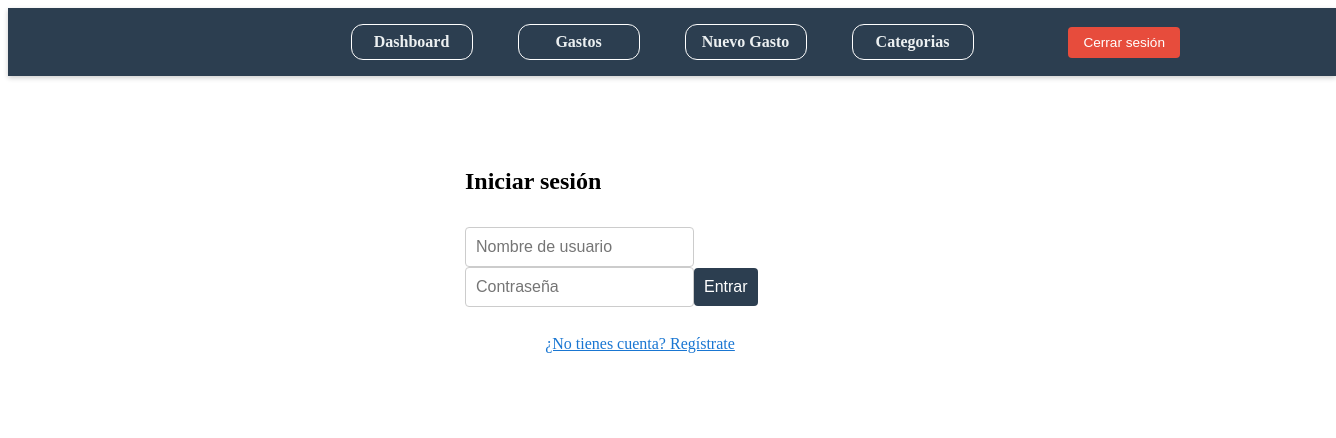
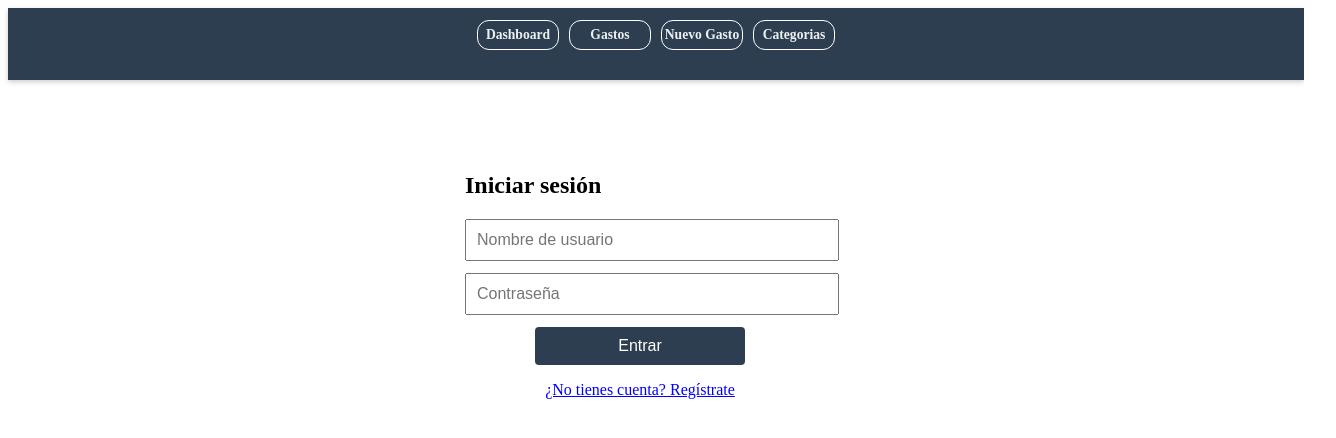
Before and after one commit to JoaquinRodri/Aplicaci-n-Gestor-de-Gastos, an Angular app in the folder gestor-gastos/: page /login in a window 1280 px wide. Shown: the top 438 px of the page, 1336 px wide, since content can reach past the window. Built offline with nearby package versions, Linux system fonts and the light colour scheme.

Commit message:
fix: correciones de errores
.css del login, navbar.css y .html de cada uno

```diff
--- a/gestor-gastos/src/app/login/login.css
+++ b/gestor-gastos/src/app/login/login.css
@@ -3,24 +3,33 @@
   margin: 40px auto;
   display: flex;
   flex-direction: column;
-  gap: 12px;
+}
+
+.campo {
+  display: flex;
+  flex-direction: column;
+  margin-bottom: 12px;
 }
 
 input {
   padding: 10px;
   font-size: 16px;
-  border: 1px solid #ccc;
-  border-radius: 4px;
+  width: 100%;
 }
 
 button {
   padding: 10px;
   font-size: 16px;
   cursor: pointer;
+  width: 60%;
+  margin-top: 8px;
   background-color: #2c3e50;
   color: white;
   border: none;
   border-radius: 4px;
+  display: block;
+  margin-left: auto;
+  margin-right: auto;
 }
 
 button:hover {
@@ -38,7 +47,7 @@ input.ng-invalid.ng-touched {
 }
 
 .alternar {
-  color: #1976d2;
+  color: blue;
   cursor: pointer;
   text-decoration: underline;
   text-align: center;
--- a/gestor-gastos/src/app/login/login.html
+++ b/gestor-gastos/src/app/login/login.html
@@ -14,6 +14,7 @@
     <form [formGroup]="formularioLogin">
 
       <!-- Nombre -->
+       <div class="campo">
       <input
         type="text"
         placeholder="Nombre de usuario"
@@ -31,8 +32,9 @@
       @if (formularioLogin.get('nombre')?.errors?.['maxlength'] && formularioLogin.get('nombre')?.touched) {
         <p class="error">{{ ERRORES.nombre.maximo }}</p>
       }
-
+      </div>
       <!-- Password -->
+       <div  class="campo">
       <input
         type="password"
         placeholder="Contraseña"
@@ -46,6 +48,7 @@
       @if (formularioLogin.get('password')?.errors?.['pattern'] && formularioLogin.get('password')?.touched) {
         <p class="error">{{ ERRORES.password.patron }}</p>
       }
+      </div>
 
       <!-- Error general -->
       @if (mensajeError) {
--- a/gestor-gastos/src/app/navbar/navbar.css
+++ b/gestor-gastos/src/app/navbar/navbar.css
@@ -67,3 +67,26 @@ button {
 button:hover {
   background-color: #c0392b;
 }
+
+@media (max-width: 1303px) {
+  nav {
+    flex-wrap: wrap;
+    gap: 10px;
+    padding: 0.75rem 1rem;
+    justify-content: center;
+  }
+
+  nav a {
+    width: 80px;
+    font-size: 0.85rem;
+    padding: 6px 0;
+    margin-right: 0;
+  }
+
+  .user-info {
+    position: static;
+    width: 100%;
+    justify-content: center;
+    padding-bottom: 0.5rem;
+  }
+}
--- a/gestor-gastos/src/app/navbar/navbar.html
+++ b/gestor-gastos/src/app/navbar/navbar.html
@@ -5,7 +5,9 @@
   <a routerLink="/categorias" routerLinkActive="active">Categorias</a>
 
   <div class="user-info">
+    @if (authService.estaLogueado()) {
     <span>{{ authService.usuarioActivo?.nombre }}</span>
     <button (click)="logout()">Cerrar sesión</button>
+    }
   </div>
 </nav>
```
